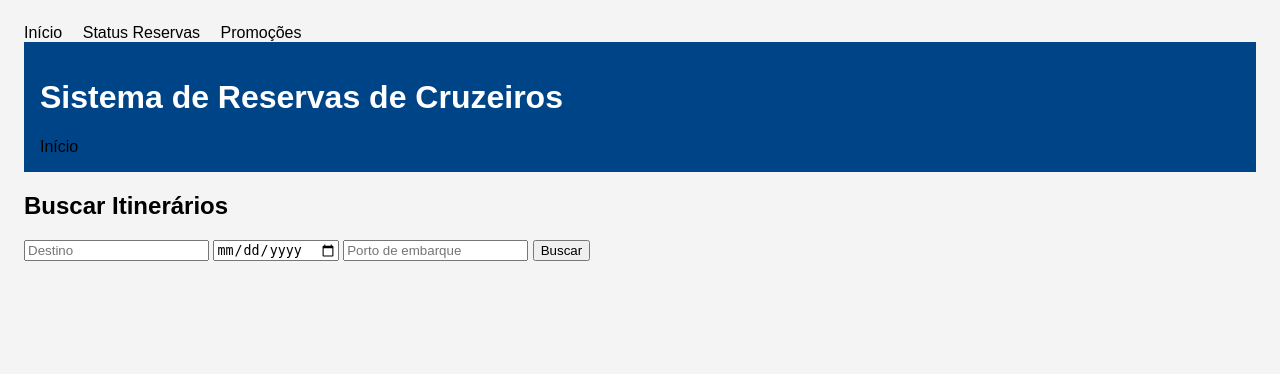
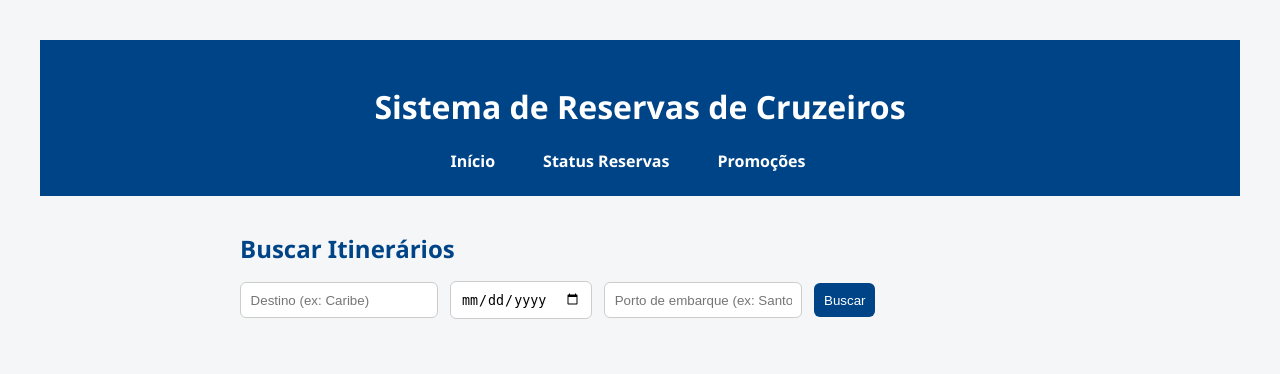
Before and after one commit to pedrosribeiro/sistemas-distribuidos, a Flask app: page / in a window 1280 px wide. Shown: the top 374 px of the page. Run offline with Flask 3, Linux system fonts and the light colour scheme.

Commit message:
feat: improved ui and confirmation screen

```diff
--- a/cruise_booking_app/app/ms_marketing/main.py
+++ b/cruise_booking_app/app/ms_marketing/main.py
@@ -13,6 +13,11 @@ if __name__ == "__main__":
             "destino": "Europa",
             "valido_ate": "2025-06-30",
         },
+        {
+            "mensagem": "Cruzeiro no Brasil com 40% OFF!",
+            "destino": "Brasil",
+            "valido_ate": "2025-05-10",
+        },
     ]
 
     for promocao in promocoes:
--- a/cruise_booking_app/app/subscriber_promocoes/main.py
+++ b/cruise_booking_app/app/subscriber_promocoes/main.py
@@ -1,6 +1,6 @@
 from app.subscriber_promocoes.consumer import start_consuming
 
 if __name__ == "__main__":
-    #destino = input("Destino que deseja receber promoções: ")
+    # destino = input("Destino que deseja receber promoções: ")
     destino = "Caribe"
     start_consuming(destino)
--- a/cruise_booking_app/app/ui/__init__.py
+++ b/cruise_booking_app/app/ui/__init__.py
@@ -1,10 +1,11 @@
 from flask import Flask
+
 
 def create_app():
     app = Flask(__name__)
-    app.config['SECRET_KEY'] = 'dev'
+    app.config["SECRET_KEY"] = "dev"
 
-    from app.ui.views import home, status, marketing
+    from app.ui.views import home, marketing, status
 
     app.register_blueprint(home.bp)
     app.register_blueprint(status.bp)
--- a/cruise_booking_app/app/ui/static/style.css
+++ b/cruise_booking_app/app/ui/static/style.css
@@ -1,21 +1,203 @@
 body {
-    font-family: sans-serif;
-    padding: 1rem;
-    background: #f4f4f4;
+    font-family: 'Segoe UI', sans-serif;
+    padding: 2rem;
+    background: #f4f6f8;
+    color: #333;
 }
 
 header {
     background: #004488;
     color: white;
+    padding: 1.5rem;
+    text-align: center;
+}
+
+nav a {
+    color: white;
+    margin-right: 1.5rem;
+    text-decoration: none;
+    font-weight: bold;
+}
+
+.titulo,
+.subtitulo {
+    color: #004488;
+    margin-bottom: 1rem;
+}
+
+.formulario input,
+.formulario button {
+    padding: 0.6rem;
+    margin-right: 0.5rem;
+    margin-bottom: 0.5rem;
+    border: 1px solid #ccc;
+    border-radius: 6px;
+}
+
+.formulario button {
+    background-color: #004488;
+    color: white;
+    border: none;
+    cursor: pointer;
+}
+
+.lista-itinerarios {
+    list-style: none;
+    padding: 0;
+}
+
+.item-itinerario {
+    background: white;
+    padding: 1rem;
+    margin: 1rem 0;
+    border-radius: 8px;
+    box-shadow: 0 2px 6px rgba(0, 0, 0, 0.1);
+}
+
+.form-reserva {
+    margin-top: 0.5rem;
+}
+
+.form-reserva button {
+    padding: 0.4rem 0.8rem;
+    background-color: #00aa66;
+    color: white;
+    border: none;
+    border-radius: 4px;
+    cursor: pointer;
+}
+
+.preco {
+    color: #00aa66;
+    font-weight: bold;
+}
+
+.container {
+    max-width: 800px;
+    margin: 0 auto;
     padding: 1rem;
 }
 
-nav a {
-    color: black;
-    margin-right: 1rem;
-    text-decoration: none;
+.nav-principal {
+    display: flex;
+    justify-content: center;
+    gap: 1.5rem;
+    margin-top: 1rem;
 }
 
-form {
-    margin: 1rem 0;
+.nav-principal a {
+    color: white;
+    text-decoration: none;
+    font-weight: bold;
 }
+
+.nav-principal a:hover {
+    text-decoration: underline;
+}
+
+.reserva-table {
+    width: 100%;
+    border-collapse: collapse;
+    margin-top: 1rem;
+    background-color: white;
+    box-shadow: 0 0 8px rgba(0, 0, 0, 0.1);
+    border-radius: 6px;
+    overflow: hidden;
+}
+
+.reserva-table th,
+.reserva-table td {
+    padding: 0.75rem 1rem;
+    text-align: left;
+    border-bottom: 1px solid #ddd;
+}
+
+.reserva-table th {
+    background-color: #004488;
+    color: white;
+    font-weight: 600;
+}
+
+.reserva-table tr:nth-child(even) {
+    background-color: #f9f9f9;
+}
+
+.no-reserva {
+    font-style: italic;
+    color: #777;
+    margin-top: 1rem;
+}
+
+.reserva-form {
+    display: flex;
+    flex-direction: column;
+    max-width: 500px;
+    padding: 1rem;
+    background: white;
+    border-radius: 8px;
+    box-shadow: 0 2px 5px rgba(0, 0, 0, 0.1);
+    gap: 0.8rem;
+}
+
+.reserva-form label {
+    font-weight: bold;
+    margin-top: 0.5rem;
+}
+
+.reserva-form input {
+    padding: 0.5rem;
+    border: 1px solid #ccc;
+    border-radius: 4px;
+}
+
+.reserva-form button {
+    background: #004488;
+    color: white;
+    padding: 0.7rem;
+    border: none;
+    border-radius: 4px;
+    cursor: pointer;
+    font-weight: bold;
+    margin-top: 1rem;
+}
+
+.reserva-form button:hover {
+    background: #003366;
+}
+
+.confirmacao-container {
+    max-width: 600px;
+    margin: 0 auto;
+    padding: 1.5rem;
+    background: #e8f5e9;
+    border-radius: 8px;
+    box-shadow: 0 2px 8px rgba(0, 0, 0, 0.1);
+}
+
+.confirmacao-container h2 {
+    color: #2e7d32;
+}
+
+.confirmacao-container ul {
+    list-style: none;
+    padding: 0;
+}
+
+.confirmacao-container li {
+    margin-bottom: 0.5rem;
+}
+
+.botao-voltar {
+    display: inline-block;
+    margin-top: 1rem;
+    padding: 0.6rem 1rem;
+    background-color: #004488;
+    color: white;
+    text-decoration: none;
+    border-radius: 4px;
+    font-weight: bold;
+}
+
+.botao-voltar:hover {
+    background-color: #003366;
+}
--- a/cruise_booking_app/app/ui/templates/base.html
+++ b/cruise_booking_app/app/ui/templates/base.html
@@ -5,25 +5,26 @@
     <meta charset="utf-8">
     <title>Cruzeiros</title>
     <link rel="stylesheet" href="{{ url_for('static', filename='style.css') }}">
+    <meta name="viewport" content="width=device-width, initial-scale=1.0">
 </head>
 
 <body>
-    <nav>
-        <a href="{{ url_for('home.index') }}">Início</a>
-        <a href="{{ url_for('status.listar_reservas') }}">Status Reservas</a>
-        <a href="{{ url_for('marketing.promocoes') }}">Promoções</a>
-    </nav>
 
     <header>
         <h1>Sistema de Reservas de Cruzeiros</h1>
-        <nav>
+        <nav class="nav-principal">
             <a href="{{ url_for('home.index') }}">Início</a>
+            <a href="{{ url_for('status.listar_reservas') }}">Status Reservas</a>
+            <a href="{{ url_for('marketing.promocoes') }}">Promoções</a>
         </nav>
     </header>
 
     <main>
-        {% block content %}{% endblock %}
+        <div class="container">
+            {% block content %}{% endblock %}
+        </div>
     </main>
+
 </body>
 
 </html>
--- a/cruise_booking_app/app/ui/templates/home.html
+++ b/cruise_booking_app/app/ui/templates/home.html
@@ -1,21 +1,23 @@
 {% extends "base.html" %}
 
 {% block content %}
-<h2>Buscar Itinerários</h2>
-<form method="POST" action="{{ url_for('home.mostrar_itinerarios') }}">
-    <input type="text" name="destino" placeholder="Destino" required>
+<h2 class="titulo">Buscar Itinerários</h2>
+
+<form method="POST" action="{{ url_for('home.mostrar_itinerarios') }}" class="formulario">
+    <input type="text" name="destino" placeholder="Destino (ex: Caribe)" required>
     <input type="date" name="data_embarque" required>
-    <input type="text" name="porto_embarque" placeholder="Porto de embarque" required>
+    <input type="text" name="porto_embarque" placeholder="Porto de embarque (ex: Santos)" required>
     <button type="submit">Buscar</button>
 </form>
 
 {% if itinerarios %}
-<h3>Itinerários Encontrados:</h3>
-<ul>
+<h3 class="subtitulo">Itinerários Encontrados:</h3>
+<ul class="lista-itinerarios">
     {% for itin in itinerarios %}
-    <li>
-        {{ itin.navio }} ({{ itin.numero_noites }} noites) — R$ {{ itin.valor_por_pessoa }}
-        <form method="GET" action="{{ url_for('home.reservar', itinerario_id=itin.id) }}">
+    <li class="item-itinerario">
+        <strong>{{ itin.navio }}</strong> ({{ itin.numero_noites }} noites) —
+        <span class="preco">R$ {{ itin.valor_por_pessoa }}</span>
+        <form method="GET" action="{{ url_for('home.reservar', itinerario_id=itin.id) }}" class="form-reserva">
             <input type="hidden" name="data_embarque" value="{{ data }}">
             <button type="submit">Reservar</button>
         </form>
--- a/cruise_booking_app/app/ui/templates/promocoes.html
+++ b/cruise_booking_app/app/ui/templates/promocoes.html
@@ -1,15 +1,15 @@
 {% extends "base.html" %}
 
 {% block content %}
-<h2>Promoções por Destino</h2>
+<h2 class="titulo">Promoções por destino</h2>
 
-<form method="POST">
+<form method="POST" class="formulario">
     <input type="text" name="destino" placeholder="Destino (ex: Caribe)" required>
     <button type="submit">Escutar Promoções</button>
 </form>
 
 {% if mensagens %}
-<h3>Mensagens Recebidas:</h3>
+<h3 class="subtitulo">Mensagens Recebidas:</h3>
 <ul>
     {% for m in mensagens %}
     <li>
--- a/cruise_booking_app/app/ui/views/home.py
+++ b/cruise_booking_app/app/ui/views/home.py
@@ -1,9 +1,11 @@
-from flask import Blueprint, render_template, request, redirect, url_for
+import json
 import uuid
 from datetime import datetime
-import json
+
+from flask import Blueprint, redirect, render_template, request, url_for
+
+from app.ms_reserva.publisher import publicar_reserva
 from app.ms_reserva.service import consultar_itinerarios, criar_reserva
-from app.ms_reserva.publisher import publicar_reserva
 
 bp = Blueprint("home", __name__)
 
@@ -20,7 +22,9 @@ def mostrar_itinerarios():
     porto = request.form["porto_embarque"]
 
     lista = consultar_itinerarios(destino, data, porto)
-    return render_template("home.html", itinerarios=lista, destino=destino, data=data, porto=porto)
+    return render_template(
+        "home.html", itinerarios=lista, destino=destino, data=data, porto=porto
+    )
 
 
 @bp.route("/reservar/<itinerario_id>", methods=["GET", "POST"])
@@ -32,9 +36,12 @@ def reservar(itinerario_id):
         valor = float(request.form["valor"])
         data_embarque = request.form["data_embarque"]
 
-        reserva = criar_reserva(itinerario_id, data_embarque, cliente, num_passageiros, num_cabines, valor)
+        reserva = criar_reserva(
+            itinerario_id, data_embarque, cliente, num_passageiros, num_cabines, valor
+        )
         publicar_reserva(reserva)
 
-        return redirect(url_for("home.index"))
+        # Redireciona para página de confirmação, passando dados da reserva
+        return render_template("confirmacao.html", reserva=reserva)
 
     return render_template("reservar.html", itinerario_id=itinerario_id)
--- a/cruise_booking_app/app/ui/views/status.py
+++ b/cruise_booking_app/app/ui/views/status.py
@@ -1,6 +1,7 @@
-from flask import Blueprint, render_template
 import json
 from pathlib import Path
+
+from flask import Blueprint, render_template
 
 bp = Blueprint("status", __name__, url_prefix="/status")
 
```
Also changed, not shown: cruise_booking_app/app/ms_reserva/data/reservas.json (+22 -0 lines), cruise_booking_app/app/ms_reserva/main.py (+4 -4 lines), cruise_booking_app/app/shared/config.py (+6 -1 lines), cruise_booking_app/app/ui/templates/confirmacao.html (added, +20 -0 lines), cruise_booking_app/app/ui/templates/reservar.html (+19 -7 lines), cruise_booking_app/app/ui/templates/status.html (+7 -3 lines), cruise_booking_app/app/ui/views/marketing.py (+8 -7 lines), 1 other file.
